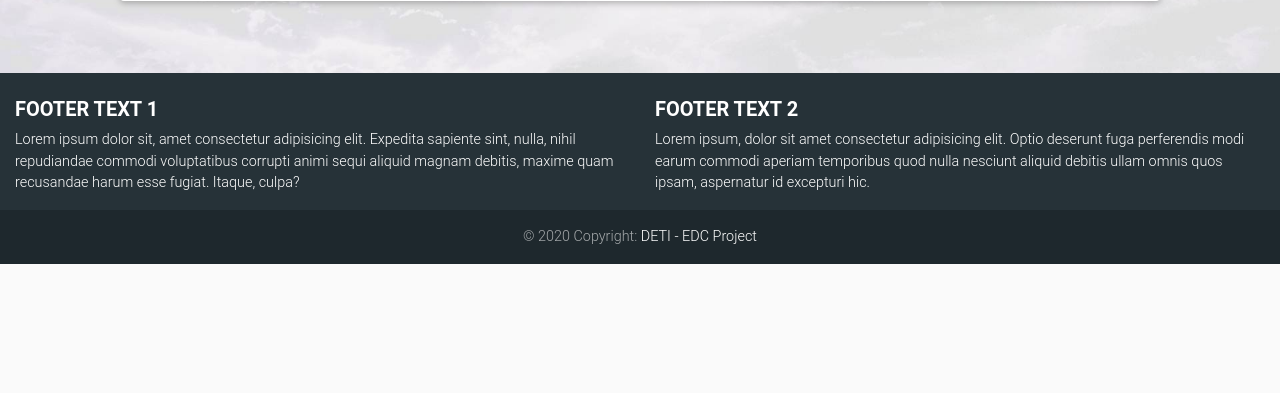
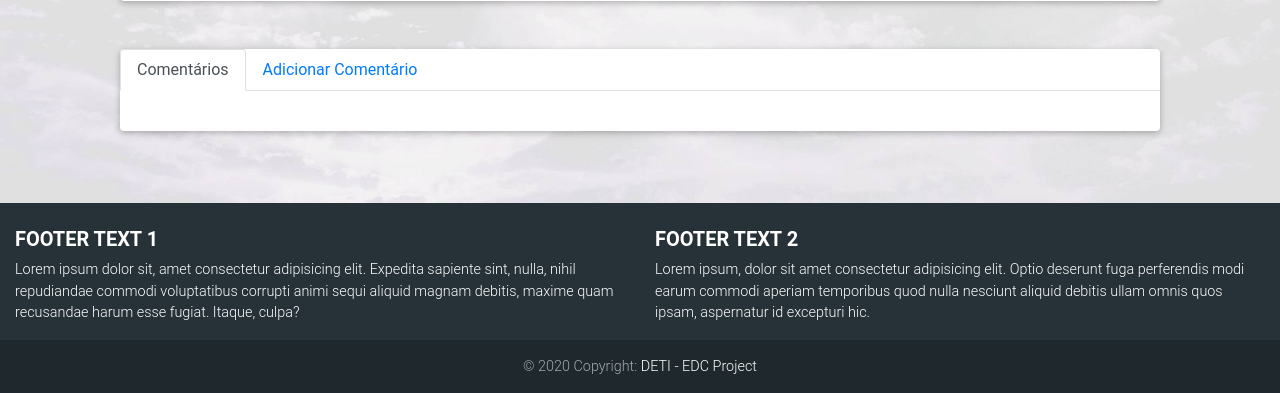
Before and after one commit to m3mber/WeatherApp, a Django app: page /waves/ in a window 1280 px wide. Shown: the part 336-729 px from the top of the page. Run offline with Django 3.2, Linux system fonts and the light colour scheme; some libraries are stand-ins or nearby versions.

Commit message:
almost fully working comments

```diff
--- a/projeto/EDC_WEATHER/urls.py
+++ b/projeto/EDC_WEATHER/urls.py
@@ -26,6 +26,7 @@ urlpatterns = [
     path('day/', views.day_card, name='weathercard'),
     path('waves/', views.waves_card, name='ondulacao'),
     path('favoritos/', views.favoritos, name='favoritos'),
+    path('addComent/', views.addComent, name='addComent'),
 
     path('accounts/', include('django.contrib.auth.urls')),
     path('register/', views.signup, name='signup'),
--- a/projeto/app/templates/ondulacao.html
+++ b/projeto/app/templates/ondulacao.html
@@ -32,5 +32,76 @@
 			  </div>
 			</div>
 
+			</br></br>
+			<div class="card" style="width: 65rem">
+				<!-- Tabs navs -->
+				<ul class="nav nav-tabs mb-3" id="ex1" role="tablist">
+				  <li class="nav-item" role="presentation">
+				    <a
+				      class="nav-link active"
+				      id="ex1-tab-1"
+				      data-toggle="tab"
+				      href="#ex1-tabs-1"
+				      role="tab"
+				      aria-controls="ex1-tabs-1"
+				      aria-selected="true"
+				      > Comentários </a
+				    >
+				  </li>
+				  <li class="nav-item" role="presentation">
+				    <a
+				      class="nav-link"
+				      id="ex1-tab-2"
+				      data-toggle="tab"
+				      href="#ex1-tabs-2"
+				      role="tab"
+				      aria-controls="ex1-tabs-2"
+				      aria-selected="false"
+				      > Adicionar Comentário </a
+				    >
+				  </li>
+				</ul>
+				<!-- Tabs navs -->
+
+				<!-- Tabs content -->
+				<div class="tab-content" id="ex1-content">
+				  <div
+				    class="tab-pane fade show active"
+				    id="ex1-tabs-1"
+				    role="tabpanel"
+				    aria-labelledby="ex1-tab-1"
+				  >
+				  {% for coment, date, name in coments %}
+					  <div class="card border border-dark mb-3" style="max-width: 64rem">
+						  <div class="card-header text-left">{{name}}</div>
+						  <div class="card-body text-dark">
+						    <p class="card-text text-left">
+						      {{coment}}
+						    </p>
+						  </div>
+						  <div class="card-footer bg-transparent text-left font-weight-lighter font-italic small">{{date}}</div>
+					  </div>
+				  {% endfor %}
+				  </div>
+
+				  <div class="tab-pane fade" id="ex1-tabs-2" role="tabpanel" aria-labelledby="ex1-tab-2">
+				  	<form class="user" action="{% url 'addComent' %}" method="post">
+                        <div hidden class="form-group mx-sm-3 mb-2">
+                            <input hiddden type="text" name="cityText" class="form-control form-control-user" id="cityn" value="{{city_name}}">
+                        </div>
+                        <div hidden class="form-group mx-sm-3 mb-2">
+                            <input hiddden type="text" name="cityid" class="form-control form-control-user" id="city_id" value="{{city_id}}">
+                        </div>
+                        {% csrf_token %}
+                        <div class="form-outline" style="max-width: 64rem">
+						  <textarea name="coment"class="form-control" id="textAreaExample" rows="4" placeholder="Inserir comentário aqui..."></textarea>
+						</div>
+						<button type="submit" class="btn btn-outline-info waves-effect btn-md">Adicionar Comentário</button>
+                    </form>
+				  </div>
+				</div>
+				</br>
+			</div>
+
 			</br></br></br>
         {% endblock %}
--- a/projeto/app/views.py
+++ b/projeto/app/views.py
@@ -14,6 +14,9 @@ from BaseXClient import BaseXClient
 from django.contrib.auth import login, authenticate
 from django.shortcuts import render, redirect
 from app.forms import SignUpForm
+from django.contrib.auth import get_user_model
+from django.http import HttpResponseRedirect
+from django.urls import reverse
 
 # Create your views here.
 def index(request):
@@ -69,10 +72,13 @@ def forecast_city(request):
 #*********************************************************************************************
 def waves_card(request):
 
-    if 'cityText' in request.POST:
-        city_name=request.POST['cityText']
-        city_id= findCityId(city_name)
-
+    if 'cityText' in request.POST or 'name' in request.GET:
+        if 'cityText' in request.POST:
+            city_name=request.POST['cityText']
+            city_id= findCityId(city_name)
+        else:
+            city_name=request.GET['name']
+            city_id= findCityId(city_name)
         if city_id!=0:
             url_ondas = 'http://servicos.cptec.inpe.br/XML/cidade/' + str(city_id) +'/dia/0/ondas.xml'
             with urlopen(url_ondas) as d:
@@ -97,11 +103,45 @@ def waves_card(request):
                 transform = etree.XSLT(xslt_file)
                 image_template = transform(xml_ondas)
 
+                xml = etree.parse(os.path.join(BASE_DIR, 'app/static/xml/users.xml'))
+                xsd = os.path.join(BASE_DIR, 'app/static/xml/appUsers.xsd')
+
+                session = BaseXClient.Session('localhost', 1984, 'admin', 'admin')
+                query = "let $us := doc('users') for $u in $us//user where lower-case($u/comentario/@cidade)='" + str(city_id) + "' return ($u/comentario/text(), data($u/comentario/@data), $u/mail/text())"
+
+                queryResult = session.query(query)
+                coments = []
+                data = []
+                i=0
+                # loop through all results
+                for typecode, item in queryResult.iter():
+                    data += [item]
+                temp = []
+                count = 0
+                for i in data:
+                	temp += [i]
+                	if count == 2:
+                		count= 0
+                		coments += [temp]
+                	else:
+                		count+=1
+
+                for c in coments:
+                	User  = get_user_model()
+                	users = User.objects.all()
+                	for u in users:
+                		if u.email == c[2]:
+                			c[2] = u.username
+
+                # close query object
+                queryResult.close()
                 context = {
                     'city_name': city_name,
                     'forecast': ondas_template,
                     'image': image_template,
                     'day': day_card(),
+                    'coments': coments,
+                    'city_id': city_id,
                 }
         else:
             context = {
@@ -115,8 +155,12 @@ def waves_card(request):
         }
 
     return render(request, 'ondulacao.html', context)
+
 #*********************************************************************************************
+def addComent(request):
+    return HttpResponseRedirect(reverse('ondulacao') + '?name=' + request.POST['cityText'])
 
+#*********************************************************************************************
 def signup(request):
     if request.method == 'POST':
         form = SignUpForm(request.POST)
@@ -222,3 +266,12 @@ def day_card():
 def favoritos(request):
 
     return render(request, 'favoritos.html')
+
+#*********************************************************************
+def is_xml_valid(xml, xsd):
+    # Load XSD file
+    xsd_root = etree.parse(xsd)
+    xsd = etree.XMLSchema(xsd_root)
+
+    # Validate XML file
+    return xsd.validate(xml)
```
Also changed, not shown: projeto/db.sqlite3, 1 other file.
